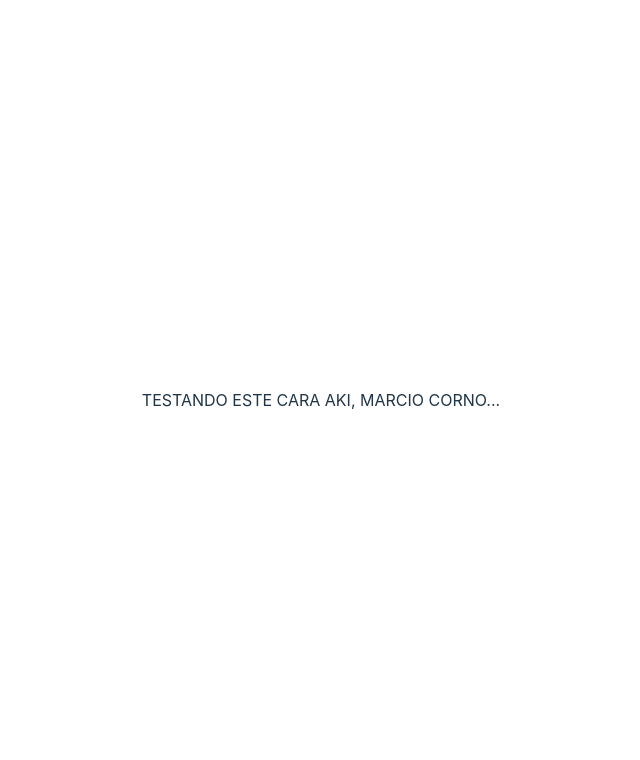
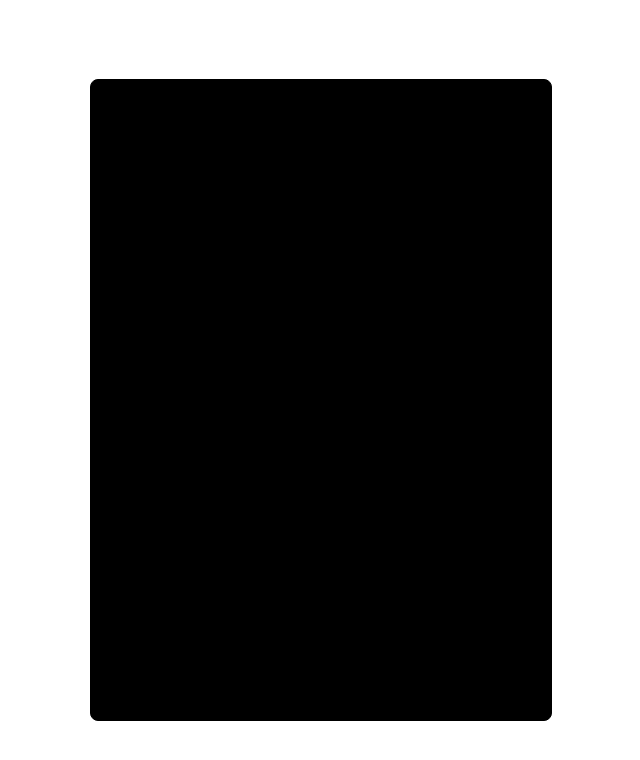
Before and after one commit to JoseAugusto1989/Engenharia-de-Software, a React (Vite) app in the folder projeto-calculadora-univas/: page / in a window 1280 px wide. Shown: the top 760 px of the page, without its empty margins (319-959 px from the left). Built offline with nearby package versions, Linux system fonts and the light colour scheme.

Commit message:
Inserindo container

```diff
--- a/projeto-calculadora-univas/package.json
+++ b/projeto-calculadora-univas/package.json
@@ -9,8 +9,10 @@
     "preview": "vite preview"
   },
   "dependencies": {
+    "@types/styled-components": "^5.1.26",
     "react": "^18.2.0",
-    "react-dom": "^18.2.0"
+    "react-dom": "^18.2.0",
+    "styled-components": "^5.3.9"
   },
   "devDependencies": {
     "@types/react": "^18.0.28",
--- a/projeto-calculadora-univas/src/App.tsx
+++ b/projeto-calculadora-univas/src/App.tsx
@@ -2,12 +2,13 @@
 import reactLogo from './assets/react.svg'
 import viteLogo from '/vite.svg'
 import './App.css'
+import { Calculator } from './Calculator'
 
 function App() {
 
   return (
     <div>
-     TESTANDO ESTE CARA AKI, MARCIO CORNO...
+     <Calculator />
     </div>
   )
 }
--- /dev/null
+++ b/projeto-calculadora-univas/src/Calculator.tsx
@@ -0,0 +1,10 @@
+import { Container } from "./styles"
+
+
+export const Calculator = () => {
+    return (
+        <Container>
+
+        </Container>
+    )
+}
--- /dev/null
+++ b/projeto-calculadora-univas/src/styles.tsx
@@ -0,0 +1,8 @@
+import styled from 'styled-components';
+
+export const Container = styled.div`
+  border: 1px solid black;
+  border-radius: 8px;
+  padding: 320px 300px 320px 160px;
+  background-color: black;
+`
```
Also changed, not shown: 1 other file (tests, documents, lock files or other folders).
